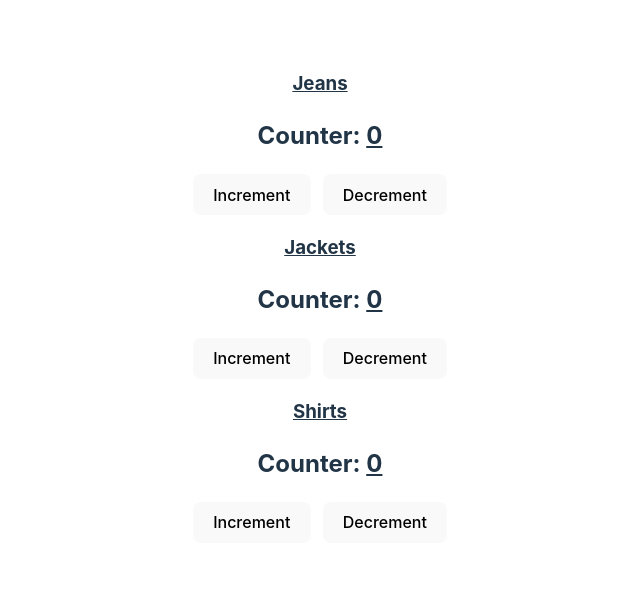
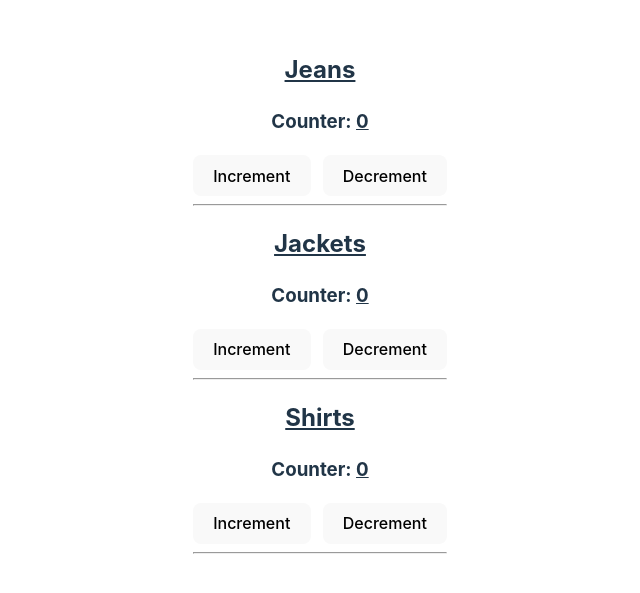
Before and after one commit to israrkhann08/Mern-19-ReactFrontEnd, a React (Vite) app in the folder front-end/: page / in a window 1280 px wide. Shown: the part 103-696 px from the top of the page, without its empty margins (320-960 px from the left). Built offline with nearby package versions, Linux system fonts and the light colour scheme.

Commit message:
Props pass through De-structing

```diff
--- a/front-end/src/components/Counter.jsx
+++ b/front-end/src/components/Counter.jsx
@@ -1,6 +1,6 @@
 import { useState } from "react";
 
-const Counter = (props) => {
+const Counter = ({itemName: name}) => {
   const [count, setCount] = useState(0);
 
   const increment = () => {
@@ -9,10 +9,10 @@ const Counter = (props) => {
 
   return (
     <>
-    <h3><u>{props.itemName}</u></h3>
-      <h2>
+    <h2><u>{name}</u></h2>
+      <h3>
         Counter: <u>{count}</u>
-      </h2>
+      </h3>
       <button onClick={increment} style={{ marginRight: "12px" }}>
         Increment
       </button>
@@ -23,6 +23,7 @@ const Counter = (props) => {
       >
         Decrement
       </button>
+      <hr />
     </>
   );
 };
```
